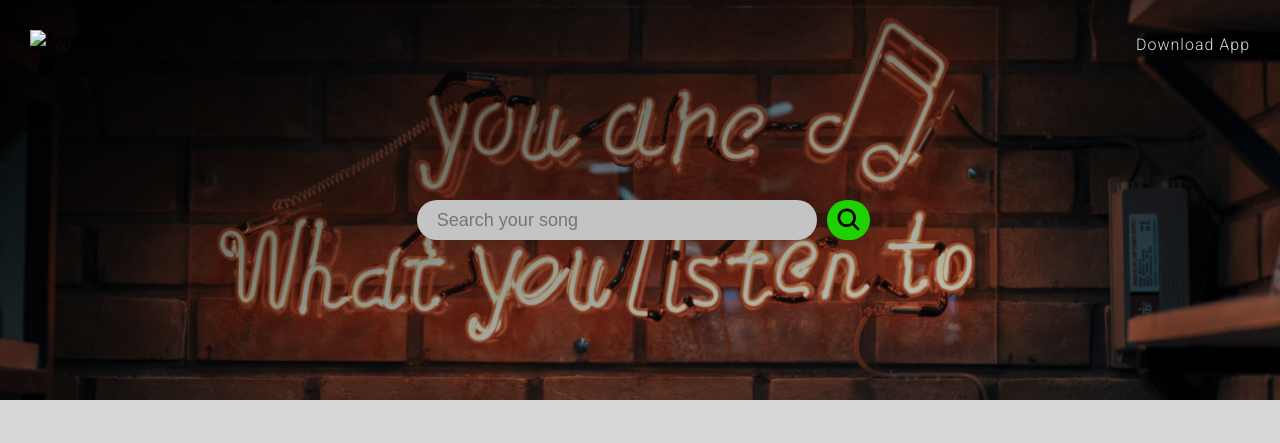
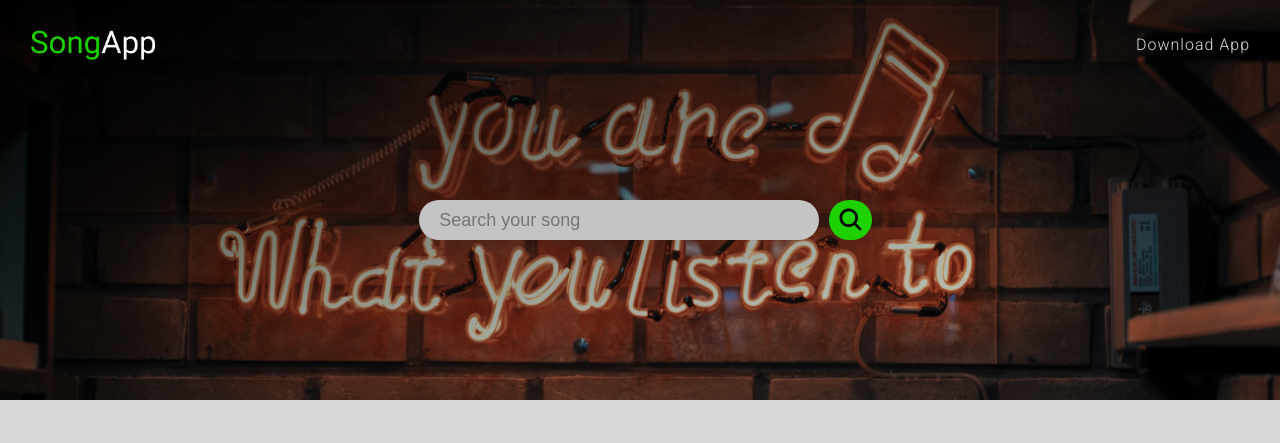
Before and after one commit to gabrielmxavier/Searching-Song-Lyrics, a plain HTML site: page index.html in a window 1280 px wide. Drawn offline with nearby package versions, Linux system fonts and the light colour scheme; files whose address does not match are found by name.

Commit message:
Update index.html

```diff
--- a/index.html
+++ b/index.html
@@ -12,7 +12,7 @@
 <body>
     <section>
             <header>
-                    <img src="/SongApp-logo.png" alt="SongApp Logo">
+                    <img src="img/SongApp-logo.png" alt="SongApp Logo">
                     <a href="#">Download App</a>
                 <form action="#" id="form">
                     <input type="text" id="search" placeholder="Search your song">
```
